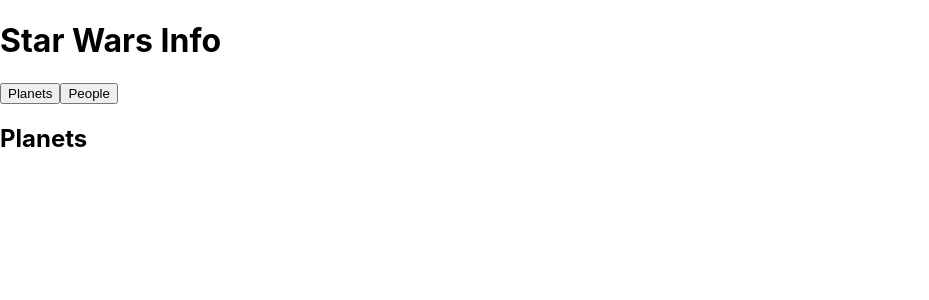
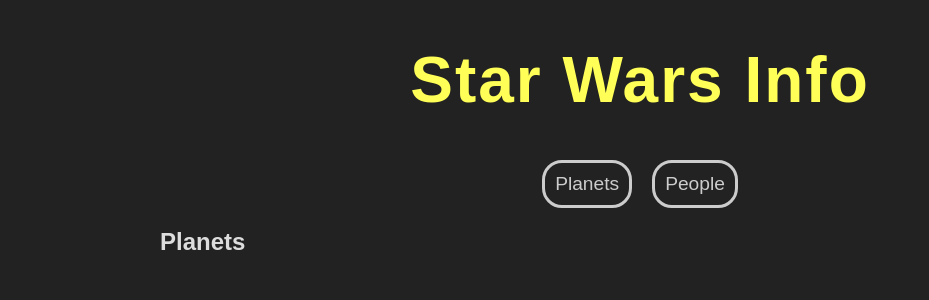
Before and after one commit to Marie-Carrere/starwars-app, a React (Create React App) app: page / in a window 1280 px wide. Shown: the top 300 px of the page, without its empty margins (0-929 px from the left). Built offline with nearby package versions, Linux system fonts and the light colour scheme; no server answers.

Commit message:
:construction: WIP Planets component

```diff
--- a/src/components/Planets.js
+++ b/src/components/Planets.js
@@ -1,6 +1,14 @@
 import React from "react";
+import { useQuery } from "react-query";
+
+const fetchPlanets = async () => {
+  const res = await fetch("http://swapi.dev/api/planets");
+  return res.json();
+}
 
 const Planets = () => {
+  const {data, status} = useQuery("planets", fetchPlanets);
+  console.log(data);
   return (
     <div>
       <h2>Planets</h2>
--- a/src/index.css
+++ b/src/index.css
@@ -1,13 +1,38 @@
 body {
   margin: 0;
-  font-family: -apple-system, BlinkMacSystemFont, 'Segoe UI', 'Roboto', 'Oxygen',
-    'Ubuntu', 'Cantarell', 'Fira Sans', 'Droid Sans', 'Helvetica Neue',
-    sans-serif;
-  -webkit-font-smoothing: antialiased;
-  -moz-osx-font-smoothing: grayscale;
+  font-family: sans-serif;
+  background: #222;
+  color: #ddd;
+  text-align: center;
 }
 
-code {
-  font-family: source-code-pro, Menlo, Monaco, Consolas, 'Courier New',
-    monospace;
+.App{
+  width: 960px;
+  margin: 0 auto;
 }
+
+h1{
+  color: #ffff57;
+  font-size: 4em;
+  letter-spacing: 2px;
+}
+
+button{
+  margin: 0 10px;
+  background: transparent;
+  border: 3px solid #ccc;
+  border-radius: 20px;
+  padding: 10px;
+  color: #ccc;
+  font-size: 1.2em;
+  cursor: pointer;
+}
+
+button:hover{
+  color: #fff;
+  border-color: #fff;;
+}
+
+.content{
+  text-align: left;
+}
```
